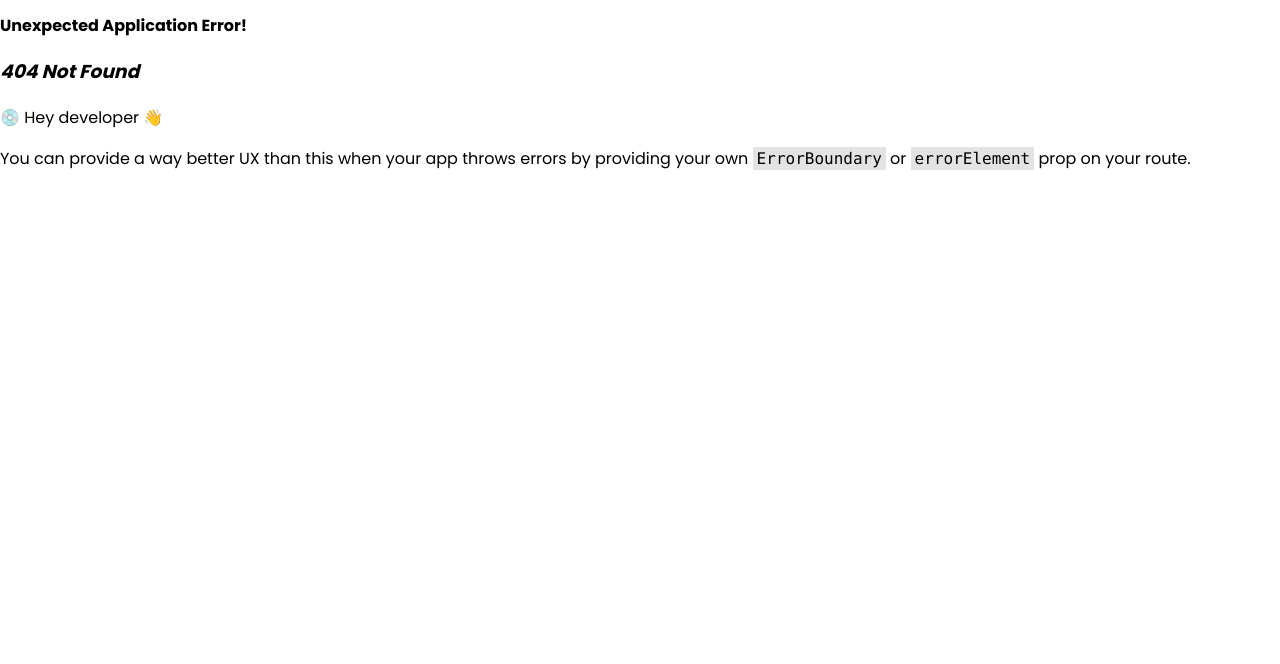
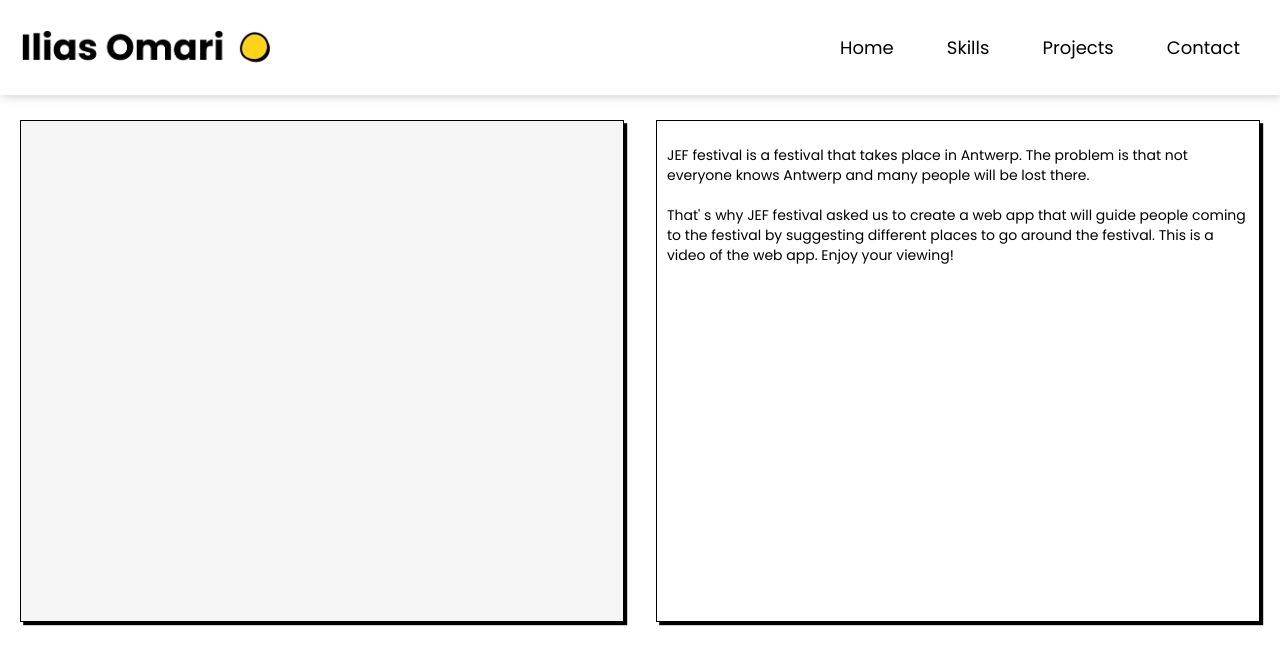
Before and after one commit to IliasOmari/Portfolio-Ilias_Omari, a React (Vite) app in the folder Portfolio_Ilias_Omari/: page /projects/projectinfo in a window 1280 px wide. Before the commit this address had no page. Shown: the top 664 px of the page. Built offline with nearby package versions, Linux system fonts and the light colour scheme.

Commit message:
added one project in project page + created project info page + adapted homepage for desktop

```diff
--- /dev/null
+++ b/Portfolio_Ilias_Omari/src/components/pages/ProjectInfo.jsx
@@ -0,0 +1,30 @@
+// import JEF from "../../assets/JEF.jpg";
+import "./projectinfo-modules.css";
+import Navbar from "../Navbar";
+
+const ProjectInfo = () => {
+  return (
+    <>
+      <Navbar />
+      <div className="project-info">
+        <div className="video">{/* <img src={JEF} alt="test" /> */}</div>
+
+        <div className="project-info-text">
+          <div className="info-text">
+            <p>
+              JEF festival is a festival that takes place in Antwerp. The
+              problem is that not everyone knows Antwerp and many people will be
+              lost there. <br></br> <br></br>
+              That{"'"} s why JEF festival asked us to create a web app that
+              will guide people coming to the festival by suggesting different
+              places to go around the festival. This is a video of the web app.
+              Enjoy your viewing!
+            </p>
+          </div>
+        </div>
+      </div>
+    </>
+  );
+};
+
+export default ProjectInfo;
--- a/Portfolio_Ilias_Omari/src/components/pages/Projects.jsx
+++ b/Portfolio_Ilias_Omari/src/components/pages/Projects.jsx
@@ -6,6 +6,7 @@ import NftUniverse from "../../assets/nft-universe.png";
 import MultiPahrma from "../../assets/multipharma.jpg";
 import JEF from "../../assets/JEF.jpg";
 import PopArt from "../../assets/popart.png";
+import Motion from "../../assets/motion.png";
 
 const projects = [
   {
@@ -39,6 +40,14 @@ const projects = [
     categorie: "Design & Development",
     link: "https://pop-art.onrender.com/project/pop-art",
   },
+
+  {
+    title: "The history of money",
+    img: Motion,
+    subtitle: "personal project",
+    categorie: "Motion graphics",
+    link: "https://pop-art.onrender.com/project/pop-art",
+  },
 ];
 
 const Projects = () => {
--- a/Portfolio_Ilias_Omari/src/components/pages/home-modules.css
+++ b/Portfolio_Ilias_Omari/src/components/pages/home-modules.css
@@ -116,6 +116,9 @@
 }
 
 @media (min-width: 768px) {
+  .presentation {
+    margin-top: 100px;
+  }
   .ilias-about {
     width: 704px;
   }
@@ -134,13 +137,13 @@
   }
 
   .ilias-name {
-    top: 55%;
+    top: 67%;
     left: 50%;
     width: 310px;
-    height: 95px;
+    height: 80px;
   }
   .ilias-name h1 {
-    font-size: 30px;
+    font-size: 25px;
     display: flex;
     align-items: center;
     justify-content: center;
@@ -152,7 +155,7 @@
     right: 10%;
   }
   .welcome-text h1 {
-    font-size: 30px;
+    font-size: 27px;
   }
   .download {
     font-weight: bolder;
@@ -161,30 +164,53 @@
   .scroll {
     display: none;
   }
+  .ilias-about p {
+    font-size: 14px;
+  }
+  .download {
+    font-size: 14px;
+  }
+}
 
 @media (min-width: 1024px) {
   .ilias-image {
-      width: 370px;
-      height: 370px;
+    width: 400px;
+    height: 400px;
+    margin-left: 100px;
   }
 
   .image {
-      width: 370px;
-      height: 370px;
+    width: 400px;
+    height: 400px;
   }
 
   .ilias-name {
     width: 384px;
     height: 114px;
-      left: 45%;
+    top: 64%;
+    left: 47%;
   }
   .ilias-name h1 {
     font-size: 35px;
   }
 
   .ilias-about {
-      width: 851px;
+    width: 1000px;
     margin-bottom: 20px;
   }
+
+  .ilias-about p {
+    font-size: 20px;
+  }
+  .download {
+    font-size: 14px;
+  }
+
+  .welcome-text {
+    top: 30%;
+    right: 15%;
+  }
+  .welcome-text h1 {
+    font-size: 45px;
   }
 }
--- /dev/null
+++ b/Portfolio_Ilias_Omari/src/components/pages/projectinfo-modules.css
@@ -0,0 +1,60 @@
+.video {
+  width: 340px;
+  height: 320px;
+  background-color: #f5f5f5;
+  border: 1px solid black;
+  box-shadow: 0.2rem 0.2rem #000;
+}
+.project-info {
+  margin-top: 100px;
+  padding: 20px;
+}
+
+.video img {
+  object-fit: cover;
+  width: 360px;
+}
+
+.project-info-text {
+  margin-top: 20px;
+  width: 340px;
+  background-color: white;
+  border: 1px solid black;
+  box-shadow: 0.2rem 0.2rem 0 #000000;
+}
+.info-text {
+  line-height: 20px;
+  font-size: 14px;
+  padding: 10px;
+}
+
+@media (min-width: 768px) {
+  .project-info {
+    display: flex;
+    flex-direction: column;
+    justify-content: center;
+  }
+  .video {
+    width: 700px;
+  }
+  .project-info-text {
+    width: 700px;
+  }
+}
+
+@media (min-width: 1024px) {
+  .project-info {
+    display: flex;
+    flex-direction: row;
+    justify-content: center;
+    gap: 2rem;
+  }
+  .video {
+    width: 700px;
+    height: 500px;
+  }
+  .project-info-text {
+    margin-top: 0px;
+    width: 700px;
+  }
+}
--- a/Portfolio_Ilias_Omari/src/components/pages/skills-modules.css
+++ b/Portfolio_Ilias_Omari/src/components/pages/skills-modules.css
@@ -69,7 +69,7 @@ h2 {
 #aftereffects,
 #encoder {
   width: 48px;
-  height:48px;
+  height: 48px;
 }
 
 @media (min-width: 768px) {
@@ -128,8 +128,9 @@ h2 {
   }
 
   .skill-boxes {
+    display: flex;
     margin-top: 70px;
-    gap: 1rem;
+    gap: 2rem;
   }
 
   .skill-design,
--- a/Portfolio_Ilias_Omari/src/main.jsx
+++ b/Portfolio_Ilias_Omari/src/main.jsx
@@ -6,6 +6,7 @@ import Projects from "./components/pages/Projects.jsx";
 import Contact from "./components/pages/Contact.jsx";
 import { createBrowserRouter, RouterProvider } from "react-router-dom";
 import Home from "./components/pages/Home.jsx";
+import ProjectInfo from "./components/pages/ProjectInfo";
 
 const router = createBrowserRouter([
   {
@@ -25,6 +26,11 @@ const router = createBrowserRouter([
     path: "/contact",
     element: <Contact />,
   },
+
+  {
+    path: "/projects/projectinfo",
+    element: <ProjectInfo />,
+  },
 ]);
 
 ReactDOM.createRoot(document.getElementById("root")).render(
```
Also changed, not shown: Portfolio_Ilias_Omari/src/components/pages/projects-modules.css (+14 -1 lines), Portfolio_Ilias_Omari/src/assets/motion.png (added). Lines whose indentation alone changed are shown as unchanged.
